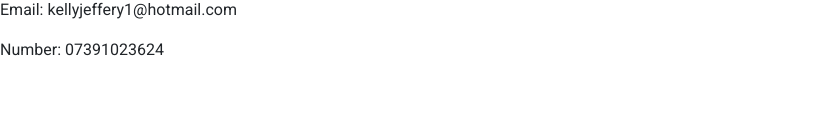
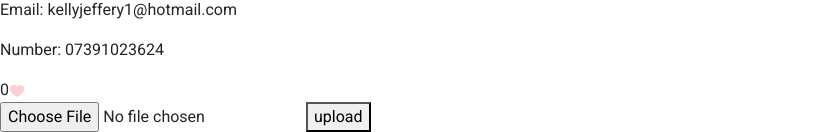
Before and after one commit to kellyjeffery1/kels-pics, a React (Create React App) app: page / in a window 1280 px wide. Shown: the part 1044-1176 px from the top of the page, without its empty margins (0-821 px from the left). Before the commit the page ends 1122 px from the top, so only its background shows below. Built offline with nearby package versions, Linux system fonts and the light colour scheme.

Commit message:
like component working

```diff
--- a/package.json
+++ b/package.json
@@ -10,6 +10,7 @@
     "react": "^16.13.1",
     "react-bootstrap": "^1.0.1",
     "react-dom": "^16.13.1",
+    "react-icons": "^3.10.0",
     "react-scripts": "3.4.1"
   },
   "scripts": {
@@ -32,5 +33,8 @@
       "last 1 firefox version",
       "last 1 safari version"
     ]
+  },
+  "devDependencies": {
+    "webpack": "^4.43.0"
   }
 }
--- a/src/App.js
+++ b/src/App.js
@@ -2,6 +2,8 @@
 import Header from './components/Header';
 import Navbar from './components/Navbar';
 import Card from './components/Card';
+import Like from './components/Like'
+import ImageUpload from './components/ImageUpload';
 
 class App extends Component {
 	render() {
@@ -24,6 +26,8 @@
 						number: '07391023624'
 					}}
 				/>
+				<Like />
+				<ImageUpload/>
 			</div>
 		);
 	}
--- a/src/Style.css
+++ b/src/Style.css
@@ -185,7 +185,3 @@
 	height: 200px;
 	width: 200px;
 }
-.picture-section {
-	/* position: fixed;
-	bottom: 0px; */
-}
--- /dev/null
+++ b/src/components/ImageUpload.jsx
@@ -0,0 +1,28 @@
+import React, { Component } from 'react'
+
+class ImageUpload extends Component {
+
+    state = {
+        selectedFiles: null
+    }
+
+    fileSelectedHandler = event => {
+        this.setState({
+            selectedFiles: event.target.files[0]
+        })
+    }
+    fileUploadHandler = () => {
+
+    }
+    render() {
+        return (
+            <div>
+                <input type="file" onChange={this.fileSelectedHandler} />
+                <button onClick={this.fileUploadHandler} >upload</button>
+
+        </div>
+         );
+    }
+}
+
+export default ImageUpload;
--- /dev/null
+++ b/src/components/Like.jsx
@@ -0,0 +1,29 @@
+import React, { Component } from 'react';
+import { FcLikePlaceholder } from "react-icons/fc";
+
+class Like extends Component {
+	constructor() {
+		super();
+		this.state = {
+			count: 0
+		};
+		this.handleClick = this.handleClick.bind(this);
+	}
+	handleClick() {
+		this.setState((prevState) => {
+			return {
+				count: prevState.count + 1
+			};
+		});
+	}
+	render() {
+        return (
+            <div>
+                {this.state.count}
+                <FcLikePlaceholder onClick={this.handleClick}/>
+            </div>
+        )
+	}
+}
+
+export default Like;
```
Also changed, not shown: 1 other file (tests, documents, lock files or other folders).
